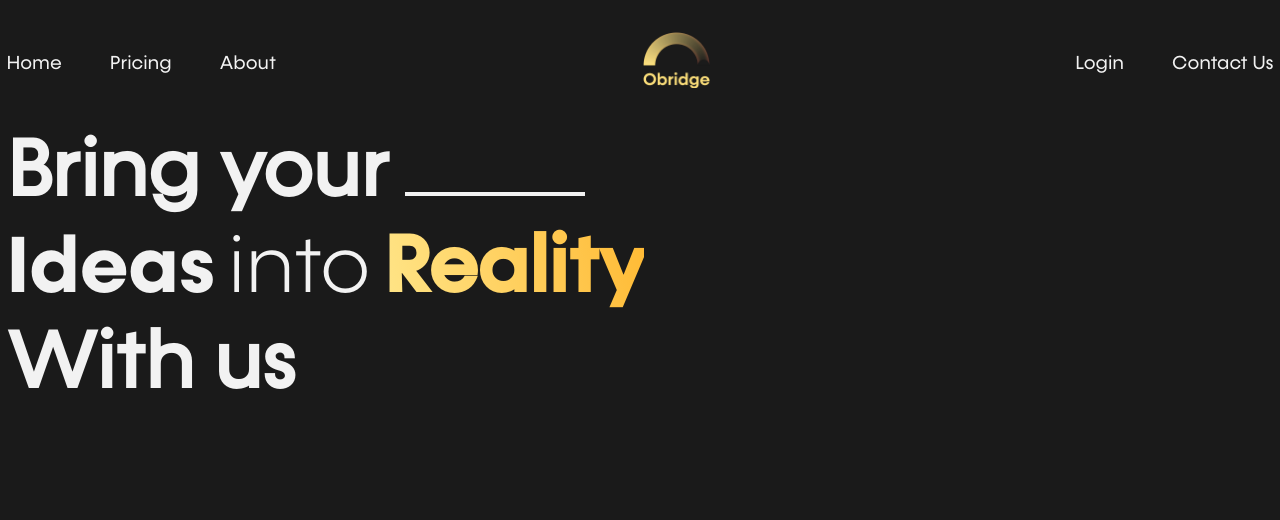
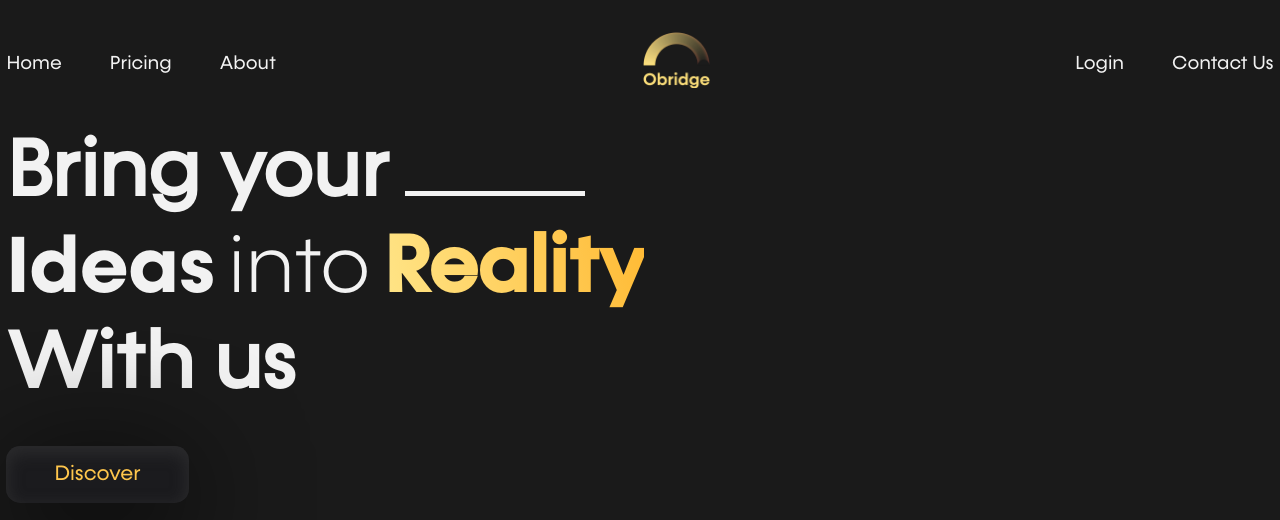
Before and after one commit to YouDontKnowThis/Landings, a Next.js app: page / in a window 1280 px wide. Shown: the top 520 px of the page. Built offline with nearby package versions, Linux system fonts and the light colour scheme.

Commit message:
add button

```diff
--- a/components/hero/hero.tsx
+++ b/components/hero/hero.tsx
@@ -1,3 +1,4 @@
+import Button from "../../ui/button/button";
 import classes from "./hero.module.scss";
 import Title from "./title/title";
 
@@ -8,6 +9,7 @@ const Hero = () => {
         <div className={classes.content}>
           <div className={classes.main}>
             <Title />
+            <Button label="Discover" />
           </div>
           <div className={classes.img}>{/* Illustration */}</div>
         </div>
--- a/styles/main.global.scss
+++ b/styles/main.global.scss
@@ -3,6 +3,7 @@
   --bg-color: hsla(0, 0%, 10%, 1);
   --main-color-gradient: linear-gradient(76.73deg, #ffe588 1.04%, #ffba34 100%);
   --white: hsla(0, 0%, 95%, 1);
+  --main-color: hsla(41, 100%, 65%, 1);
 }
 
 *,
--- /dev/null
+++ b/ui/button/button.module.scss
@@ -0,0 +1,13 @@
+.button {
+  border: none;
+  outline: none;
+  background: #1b1b1e;
+  box-shadow: 0px 21px 115.5px #000000,
+    inset 0px 5.25px 14.7px 3.15px rgba(64, 64, 64, 0.4);
+  border-radius: 14.0911px;
+  padding: 1rem 3rem;
+  color: var(--main-color);
+  font-family: inherit;
+  font-size: 21px;
+  margin-top: 2rem;
+}
--- /dev/null
+++ b/ui/button/button.tsx
@@ -0,0 +1,7 @@
+import classes from "./button.module.scss";
+
+const Button = ({ label }: { label: string }) => {
+  return <button className={classes.button}>{label}</button>;
+};
+
+export default Button;
--- a/ui/words/words.module.scss
+++ b/ui/words/words.module.scss
@@ -23,7 +23,7 @@
 }
 
 .line {
-  height: 4px;
+  height: 5px;
   width: 180px;
   margin: 0 1rem;
   background-color: var(--white);
```
